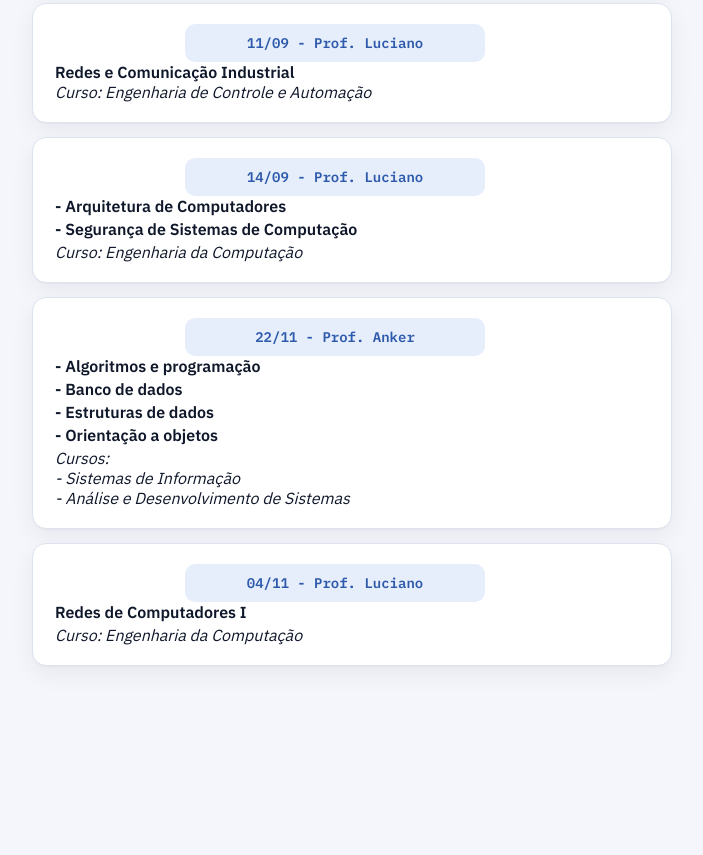
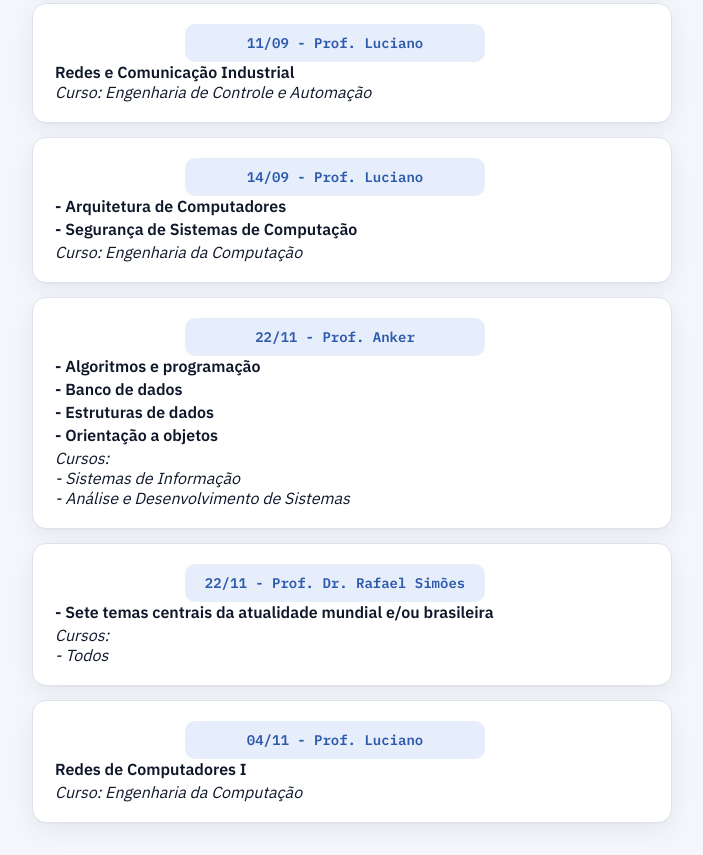
Before and after one commit to lucianoaliprandi/quiz, a plain HTML site: page index.html in a window 1280 px wide. Shown: the part 1000-1855 px from the top of the page, without its empty margins (288-991 px from the left). Before the commit the page ends 1698 px from the top, so only its background shows below. Drawn offline with Linux system fonts and the light colour scheme.

Commit message:
Update index.html

```diff
--- a/index.html
+++ b/index.html
@@ -285,6 +285,22 @@
 	  <svg class="arrow" width="18" height="18" viewBox="0 0 20 20" fill="none"><path d="M7 4l6 6-6 6" stroke="currentColor" stroke-width="2" stroke-linecap="round" stroke-linejoin="round"/></svg>
 	</a>
 
+ 	<a class="card-link" href="Sete_Temas_Atualidade_Material.html">
+	  <span class="card-body">
+	    <span class="num mono" style="display: table; margin: 0 auto; text-align: center;height: 38px; line-height: 38px;">22/11 - Prof. Dr. Rafael Simões</span>
+	    <div class="card-title"> - Sete temas centrais da atualidade mundial e/ou brasileira</div>
+		<div class="card-text" style="font-style: italic;">Cursos:</div>
+	    <div class="card-text" style="font-style: italic;">  - Todos</div>
+	  </span>
+	  <svg class="arrow" width="18" height="18" viewBox="0 0 20 20" fill="none"><path d="M7 4l6 6-6 6" stroke="currentColor" stroke-width="2" stroke-linecap="round" stroke-linejoin="round"/></svg>
+	</a>
+
+
+
+
+
+
+
 
 
 	<a class="card-link" href="Redes_de_Computadores_I.html">
```
